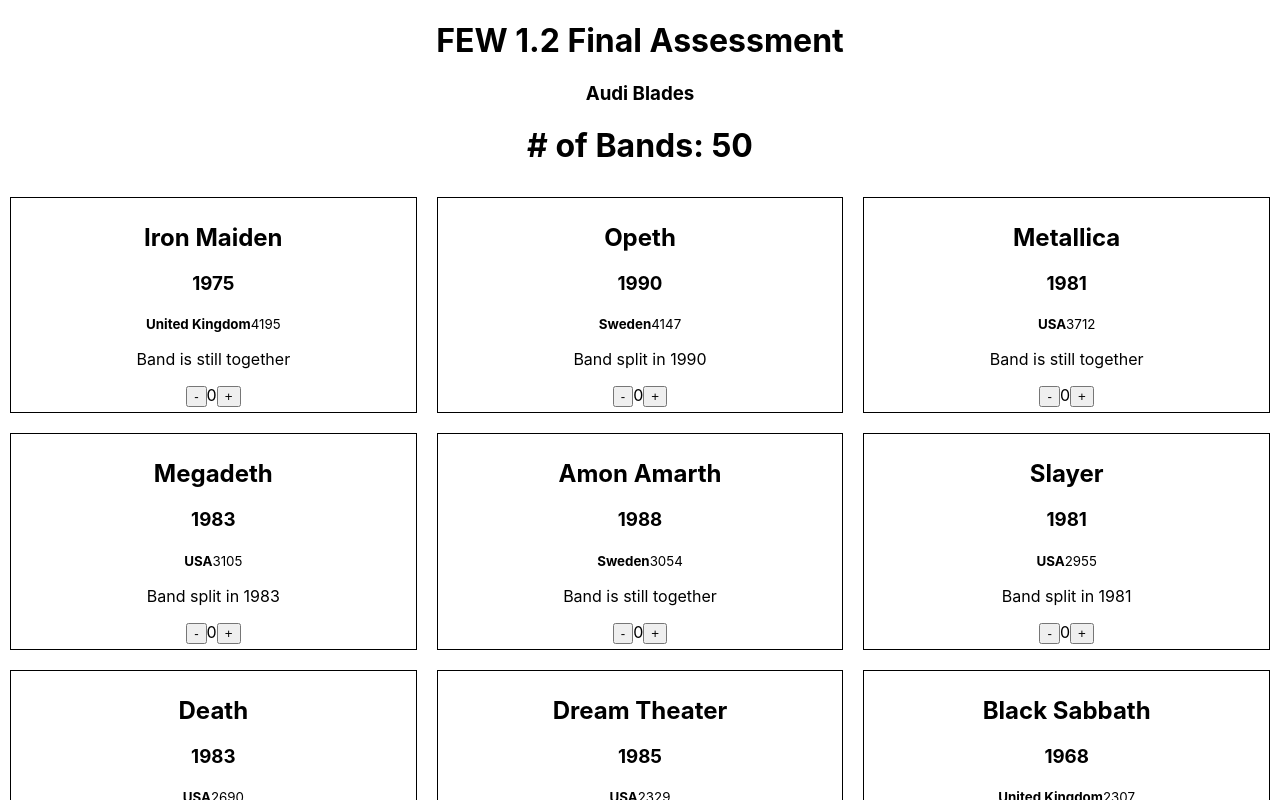
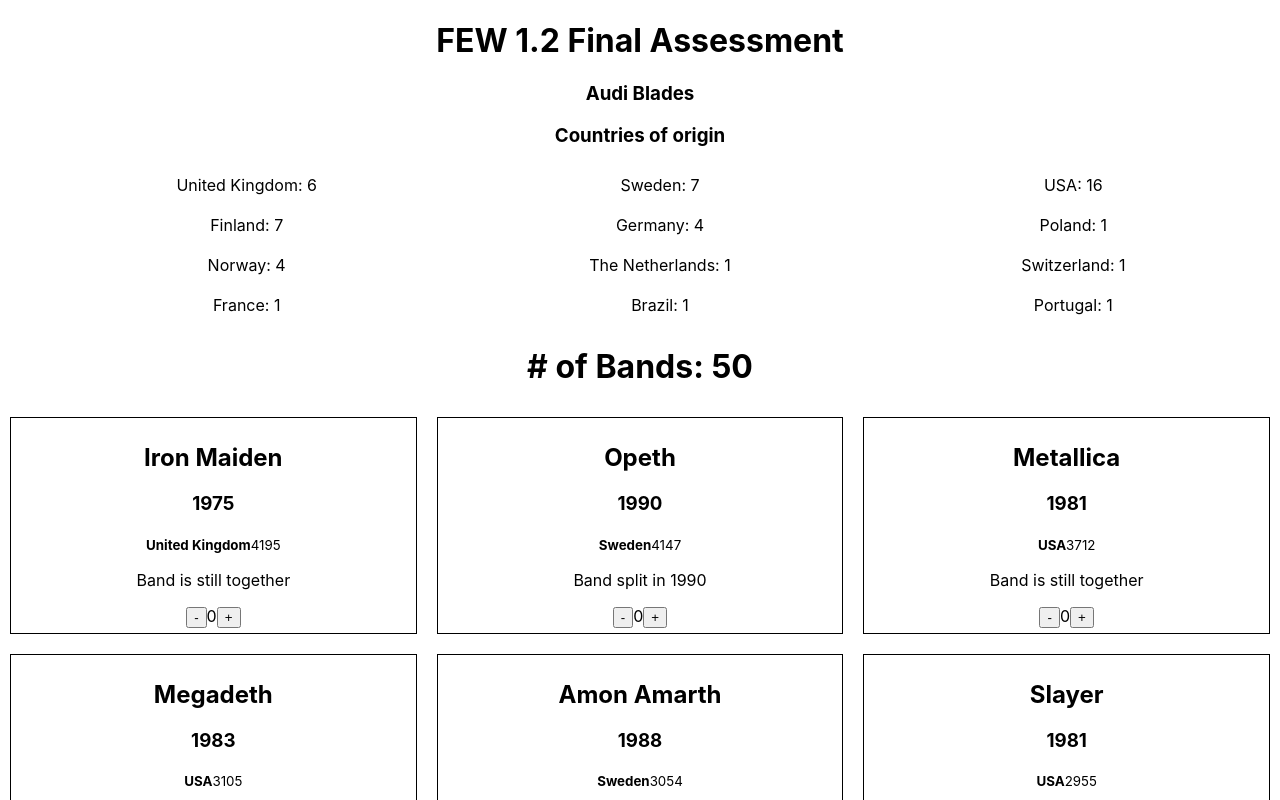
Before and after one commit to ablades/few12final, a React (Create React App) app: page / in a window 1280 px wide. Shown: the top 800 px of the page. Built offline with nearby package versions, Linux system fonts and the light colour scheme.

Commit message:
add countries of origin

```diff
--- a/src/components/Bands/Bands.css
+++ b/src/components/Bands/Bands.css
@@ -2,3 +2,14 @@
     display: grid;
     grid-template-columns: repeat(3, 1fr);
 }
+
+ul {
+    display:grid;
+    grid-template-columns: repeat(3, 1fr);
+    list-style-type: none;
+}
+
+li {
+    margin: 10px;
+    float: left;
+  }
--- a/src/components/Bands/Bands.js
+++ b/src/components/Bands/Bands.js
@@ -4,15 +4,30 @@
 import './Bands.css'
 
 function Bands() {
-    const bands = data.map(({ID}) =>{
+    let countries = []
+    const bands = data.map(({ID, origin}) =>{
+        countries[origin] = (countries[origin] || 0) + 1
+
         return (
         <Band ID={ID} />)
     })
 
 
+    const countriesList = []
+
+    Object.entries(countries).map(([key,value]) => {
+        countriesList.push(<li>{key}: {value}</li>)
+    })
+
     return(
         <div>
+            <h3>Countries of origin</h3>
+            <ul>
+            {countriesList}
+            </ul>
+
             <h1># of Bands: {bands.length}</h1>
+
             <div className="Bands">
             {bands}
             </div>
```
